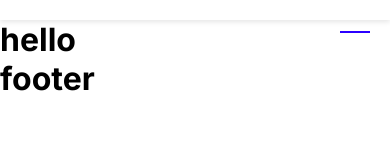
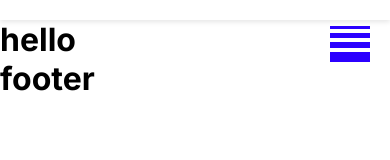
Before and after one commit to kohta9521/Gnarlys_Official_WebSite, a Next.js app: page / in a window 390 px wide. Shown: the top 160 px of the page. Built offline with nearby package versions, Linux system fonts and the light colour scheme.

Commit message:
add new hamburger menu stylign about smple sea site

```diff
--- a/src/components/atoms/ListItem.tsx
+++ b/src/components/atoms/ListItem.tsx
@@ -0,0 +1,21 @@
+import React from "react";
+
+// sass import
+import styles from "./styles/ListItem.module.scss";
+import Link from "next/link";
+
+// props type
+export type ListItemProps = {
+  text: string;
+  link: string;
+};
+
+const ListItem = ({ text, link }: ListItemProps) => {
+  return (
+    <Link className={styles.link} href={link}>
+      {text}
+    </Link>
+  );
+};
+
+export default ListItem;
--- a/src/components/atoms/ToggleBtn.tsx
+++ b/src/components/atoms/ToggleBtn.tsx
@@ -16,6 +16,7 @@ const ToggleBtn = ({ isOpen, toggle }: ToggleBtnProps) => {
         <span className={`${styles.line} ${isOpen ? styles.open : ""}`}></span>
         <span className={`${styles.line} ${isOpen ? styles.open : ""}`}></span>
         <span className={`${styles.line} ${isOpen ? styles.open : ""}`}></span>
+        <span className={`${styles.line} ${isOpen ? styles.open : ""}`}></span>
       </div>
     </button>
   );
--- a/src/components/atoms/styles/ToggleBtn.module.scss
+++ b/src/components/atoms/styles/ToggleBtn.module.scss
@@ -21,16 +21,24 @@
 
 .line {
   background-color: #2b00ff; // ラインの色
-  height: 2px;
-  width: 30px;
+  width: 40px;
   transition: all 0.3s ease;
 
   &:nth-child(1) {
-    transform: translateY(8px);
+    height: 4px;
+    transform: translateY(6px);
   }
-
+  &:nth-child(2) {
+    height: 6px;
+    transform: translateY(10px);
+  }
   &:nth-child(3) {
-    transform: translateY(-8px);
+    height: 8px;
+    transform: translateY(14px);
+  }
+  &:nth-child(4) {
+    height: 12px;
+    transform: translateY(18px);
   }
 }
 
@@ -38,14 +46,20 @@
   background-color: #00bbff; // アクティブ時の色
 
   &:nth-child(1) {
+    height: 6px;
     transform: rotate(45deg) translate(5px, 5px);
   }
 
   &:nth-child(2) {
+    height: 6px;
     opacity: 0;
   }
 
   &:nth-child(3) {
+    height: 6px;
     transform: rotate(-45deg) translate(7px, -7px);
   }
+  &:nth-child(4) {
+    display: none;
+  }
 }
--- a/src/components/molecules/MenuScreen.tsx
+++ b/src/components/molecules/MenuScreen.tsx
@@ -2,6 +2,7 @@ import React from "react";
 
 // scss import
 import styles from "./styles/MenuScreen.module.scss";
+import ListItem from "../atoms/ListItem";
 
 // props type
 export type MenuScreenProps = {
@@ -12,9 +13,9 @@ const MenuScreen = ({ isOpen }: MenuScreenProps) => {
   if (!isOpen) return null;
   return (
     <div className={`${styles.menu} ${isOpen ? styles.open : ""}`}>
-      <a href="/">Section 1</a>
-      <a href="/">Section 2</a>
-      <a href="/">Section 3</a>
+      <ListItem text="about" link="/" />
+      <ListItem text="about2" link="/" />
+      <ListItem text="about3" link="/" />
     </div>
   );
 };
```
